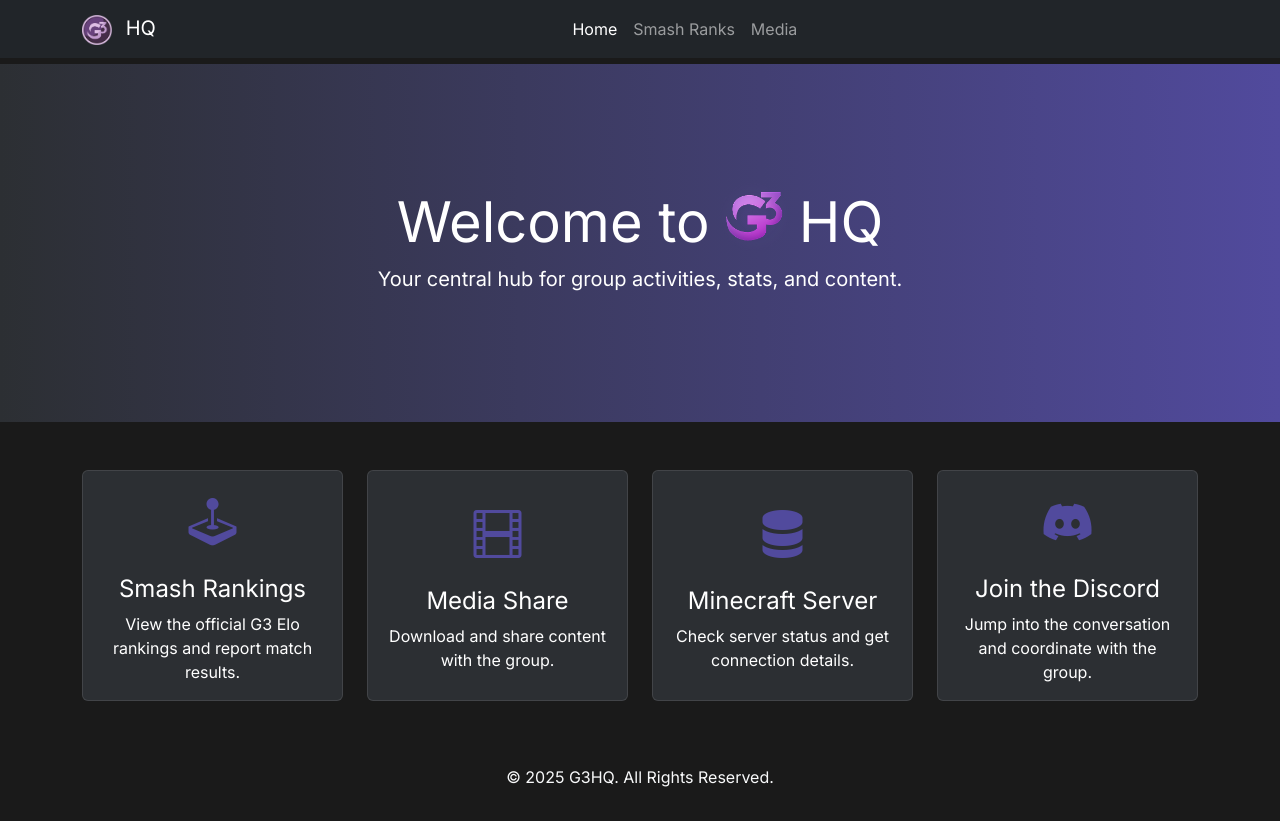
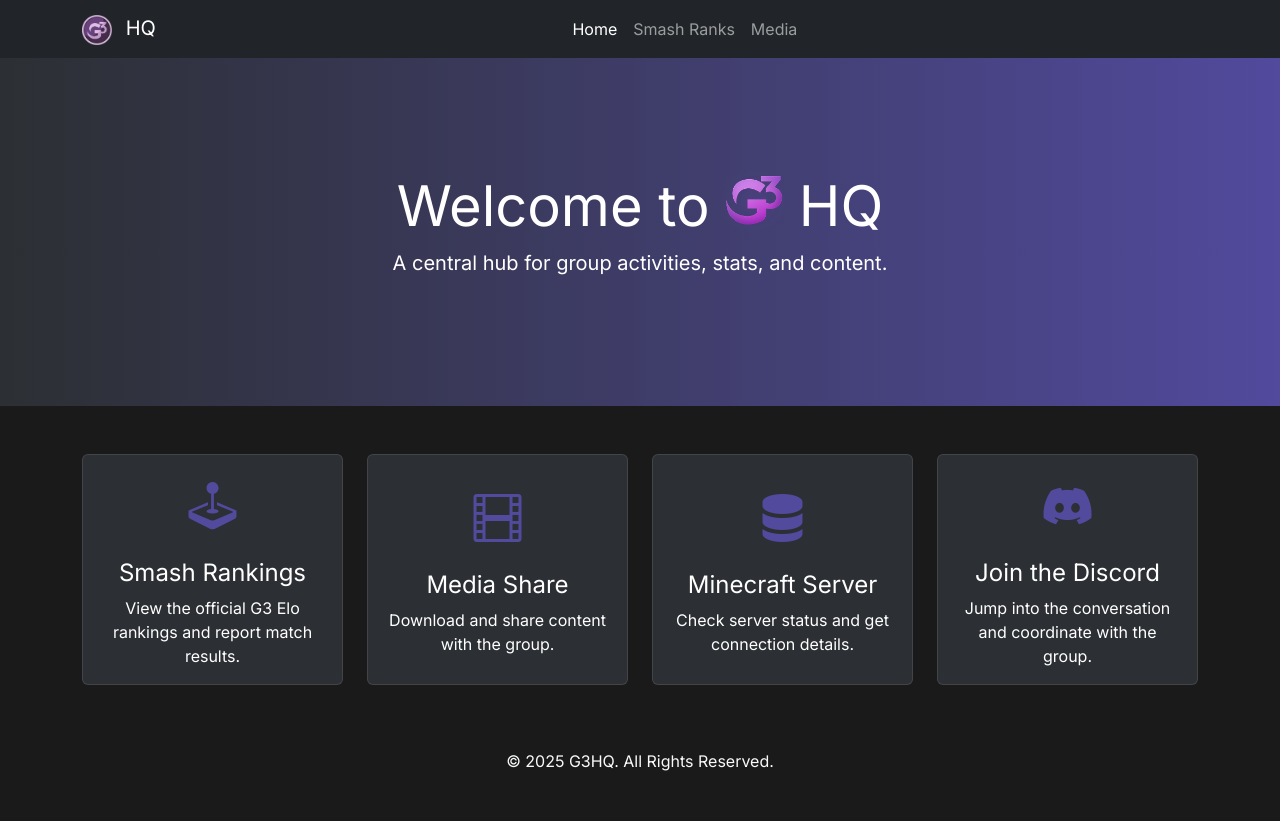
Before and after one commit to Jfghanimah/g3hq.com, a Flask app: page / in a window 1280 px wide. After the commit the page ends 771 px from the top, so only its background shows below. Run offline with Flask 3, Linux system fonts and the light colour scheme.

Commit message:
Minor changes

```diff
--- a/app/main.py
+++ b/app/main.py
@@ -13,9 +13,9 @@ app = Flask(__name__)
 app.config['SECRET_KEY'] = os.environ.get('SECRET_KEY', 'dev-secret-key-should-be-changed')
 app.config['SMASH_PASSPHRASE'] = os.environ.get('SMASH_PASSPHRASE', 'G3')
 
-@app.route('/')
 @app.route('/home')
 @app.route('/index')
+@app.route('/')
 def home():
     """Renders the main landing page."""
     return render_template('home.html')
--- a/app/templates/base.html
+++ b/app/templates/base.html
@@ -52,7 +52,7 @@
     </nav>
 
     <!-- Main content block to be filled by child templates -->
-    <main class="mt-5 pt-3 flex-grow-1">
+    <main class="mt-5 flex-grow-1">
         {% block content %}{% endblock %}
     </main>
 
--- a/app/templates/home.html
+++ b/app/templates/home.html
@@ -10,7 +10,7 @@
             HQ
         </h1>
         <p class="lead col-lg-6 mx-auto">
-            Your central hub for group activities, stats, and content.
+            A central hub for group activities, stats, and content.
         </p>
     </div>
 </div>
```
